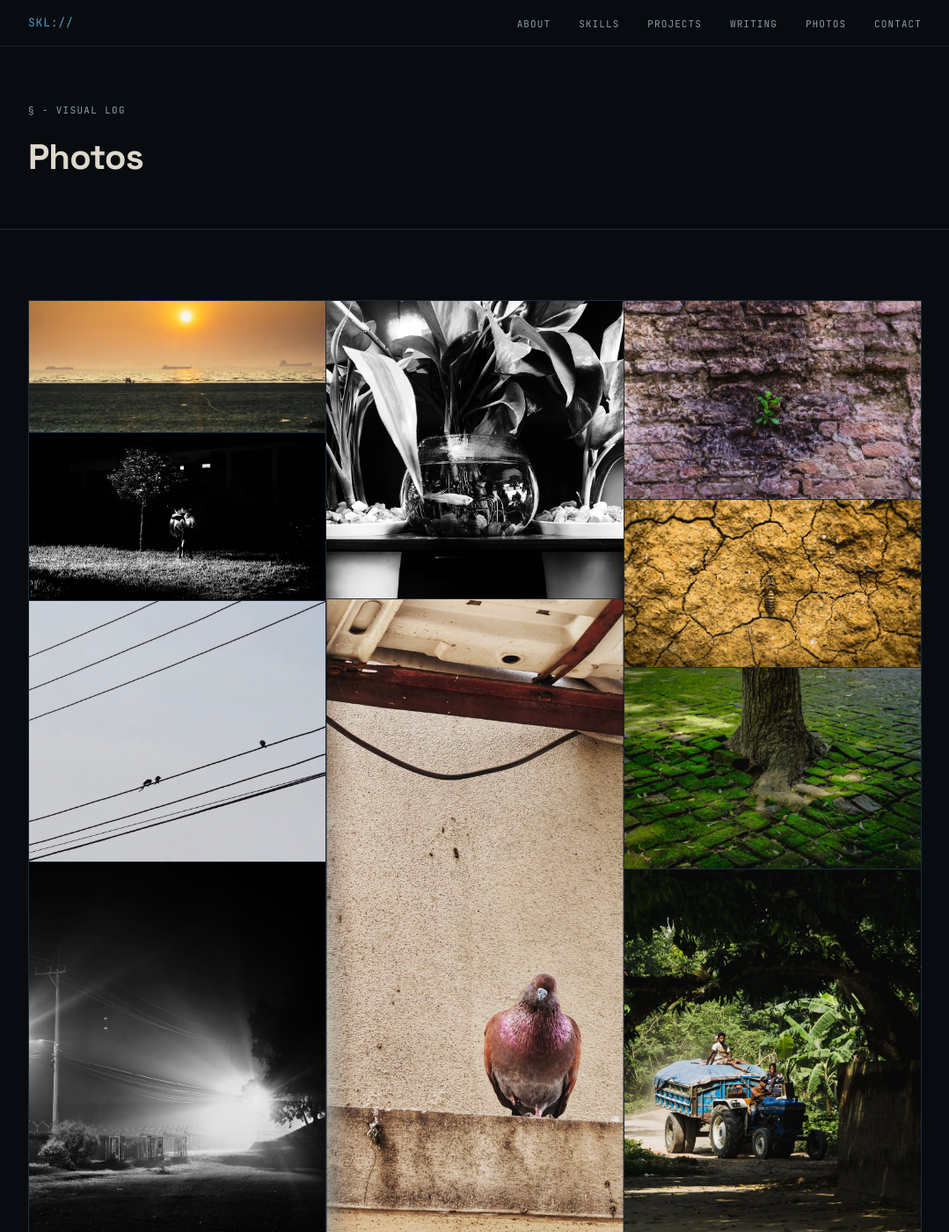
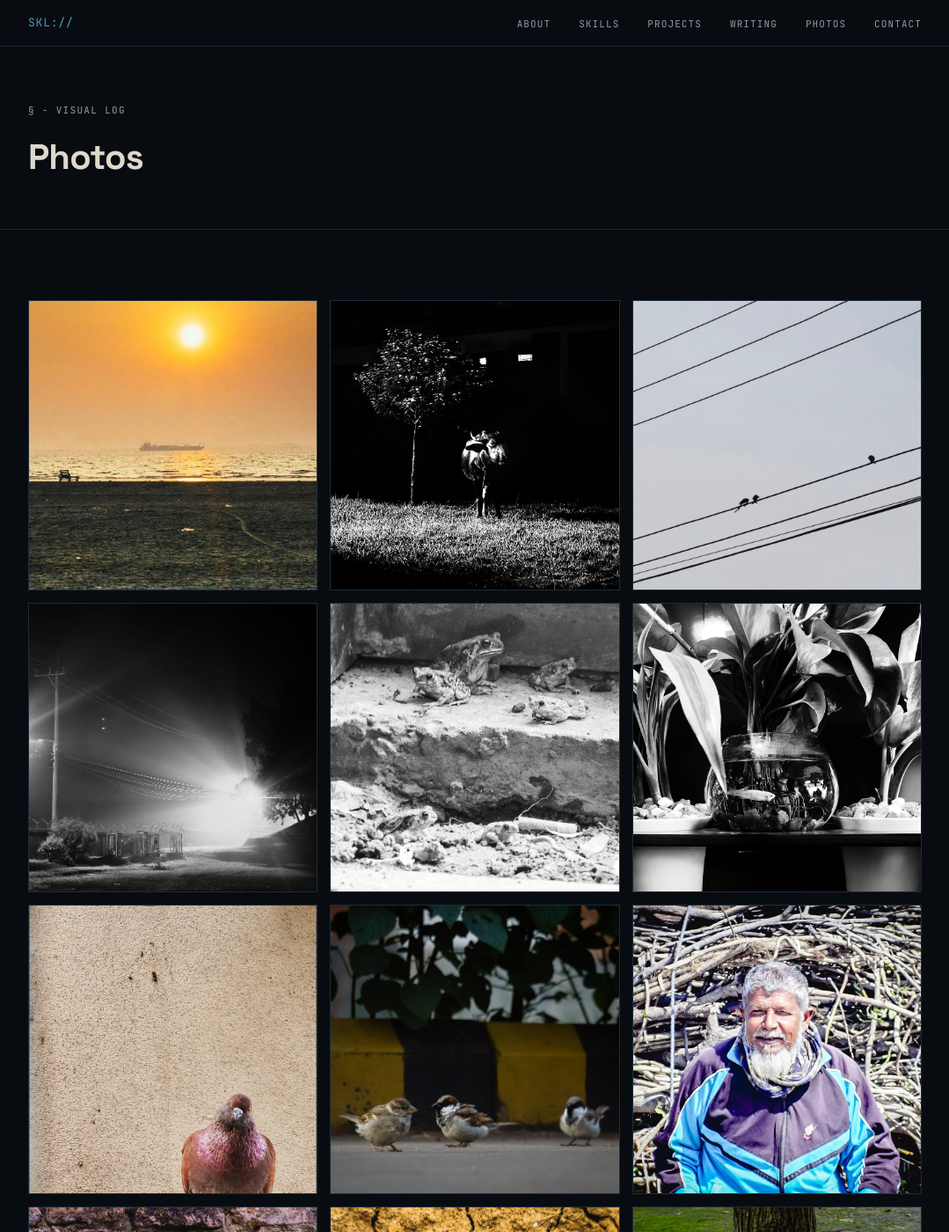
Before and after one commit to siamshakil/siamshakil.github.io, a Jekyll site: the page built from photos.html, in a window 1280 px wide and 1400 px high. Shown: the whole window at 88% size, without its empty margins (100-1179 px from the left). Built offline with Jekyll 4.4.1, drawn with Linux system fonts in a browser that asks for light colours.

Commit message:
gallary update

```diff
--- a/assets/css/main.css
+++ b/assets/css/main.css
@@ -651,27 +651,61 @@ footer {
 
 /* ── PHOTO GALLERY ────────────────────────────────────────── */
 .photo-grid {
-  columns: 3;
-  column-gap: 1px;
-  background: var(--border);
-  border: 1px solid var(--border);
+  display: grid;
+  grid-template-columns: repeat(3, 1fr);
+  gap: 14px;
 }
 .photo-item {
-  break-inside: avoid;
-  margin-bottom: 1px;
+  position: relative;
+  aspect-ratio: 1 / 1;
   overflow: hidden;
+  border: 1px solid var(--border);
   background: var(--bg-card);
+  cursor: pointer;
 }
 .photo-item img {
   width: 100%;
-  height: auto;
+  height: 100%;
+  object-fit: cover;
   display: block;
-  transition: opacity 120ms linear, transform 200ms ease;
+  transition: transform 450ms cubic-bezier(0.2, 0.6, 0.2, 1);
 }
-.photo-item:hover img {
-  opacity: 0.85;
-  transform: scale(1.02);
+/* engineering registration tick (top-left) on hover */
+.photo-item::before {
+  content: "";
+  position: absolute;
+  top: 9px; left: 9px;
+  width: 11px; height: 11px;
+  border-top: 1px solid var(--accent);
+  border-left: 1px solid var(--accent);
+  opacity: 0;
+  transition: opacity 180ms ease;
+  z-index: 2;
 }
+/* caption gradient + label on hover */
+.photo-item::after {
+  content: "[ VIEW ]";
+  position: absolute;
+  left: 0; right: 0; bottom: 0;
+  padding: 2.5rem 0.9rem 0.7rem;
+  font-family: var(--font-mono);
+  font-size: var(--sz-xs);
+  letter-spacing: 0.18em;
+  text-transform: uppercase;
+  color: var(--fg);
+  background: linear-gradient(to top, rgba(0,0,0,0.7), transparent);
+  opacity: 0;
+  transform: translateY(6px);
+  transition: opacity 180ms ease, transform 180ms ease;
+  pointer-events: none;
+}
+.photo-item:hover {
+  border-color: var(--accent);
+}
+.photo-item:hover img { transform: scale(1.06); }
+.photo-item:hover::before,
+.photo-item:hover::after { opacity: 1; }
+.photo-item:hover::after { transform: translateY(0); }
 
 /* lightbox overlay */
 .lb-overlay {
@@ -679,17 +713,22 @@ footer {
   position: fixed;
   inset: 0;
   z-index: 999;
-  background: rgba(8,12,16,0.95);
+  background: rgba(0, 0, 0, 0.9);
+  -webkit-backdrop-filter: blur(5px);
+  backdrop-filter: blur(5px);
   align-items: center;
   justify-content: center;
   cursor: zoom-out;
+  padding: 5vh 5vw;
 }
-.lb-overlay.open { display: flex; }
+.lb-overlay.open { display: flex; animation: lb-fade 200ms ease; }
+@keyframes lb-fade { from { opacity: 0; } to { opacity: 1; } }
 .lb-overlay img {
-  max-width: 90vw;
-  max-height: 90vh;
+  max-width: 92vw;
+  max-height: 92vh;
   object-fit: contain;
   border: 1px solid var(--border-hi);
+  box-shadow: 0 24px 70px rgba(0, 0, 0, 0.6);
 }
 .lb-close {
   position: fixed;
@@ -700,14 +739,15 @@ footer {
   color: var(--fg-muted);
   cursor: pointer;
   letter-spacing: 0.08em;
+  z-index: 1000;
 }
-.lb-close:hover { color: var(--fg); }
+.lb-close:hover { color: var(--accent); }
 
 @media (max-width: 768px) {
-  .photo-grid { columns: 2; }
+  .photo-grid { grid-template-columns: repeat(2, 1fr); gap: 10px; }
 }
 @media (max-width: 480px) {
-  .photo-grid { columns: 1; }
+  .photo-grid { grid-template-columns: 1fr; }
 }
 
 /* ── INDEX LIST PAGES (all projects / all posts) ──────────── */
```
Also changed, not shown: 1 other file.
